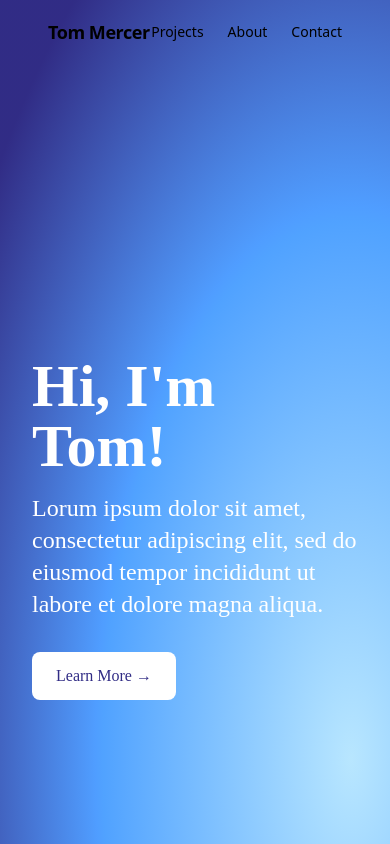
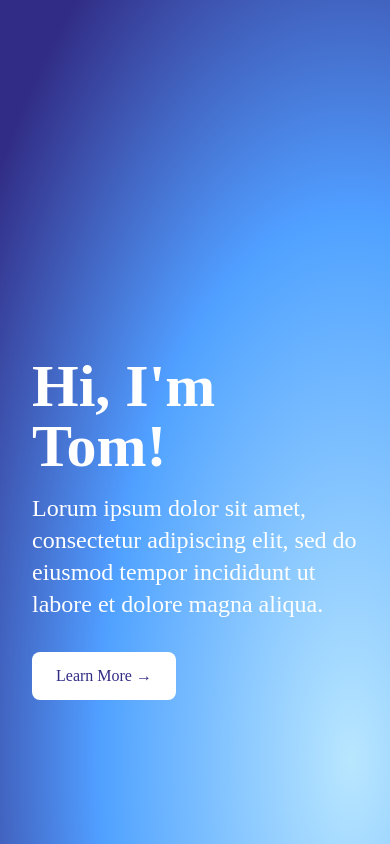
Before and after one commit to tommercerdotme/portfolio, a SvelteKit app: page / in a window 390 px wide. Shown: the top 844 px of the page. Built offline with nearby package versions, Linux system fonts and the light colour scheme; a web font is replaced by a local one.

Commit message:
added nav bar at the top

```diff
--- a/package.json
+++ b/package.json
@@ -17,11 +17,13 @@
 		"@sveltejs/vite-plugin-svelte": "^6.2.1",
 		"svelte": "^5.45.6",
 		"svelte-check": "^4.3.4",
+		"tailwind-corner-smoothing": "^1.2.0",
 		"typescript": "^5.9.3",
 		"vite": "^7.2.6"
 	},
 	"dependencies": {
 		"@tailwindcss/vite": "^4.1.18",
+		"@toolwind/corner-shape": "^0.0.8-3",
 		"tailwindcss": "^4.1.18"
 	}
 }
--- a/src/app.css
+++ b/src/app.css
@@ -5,6 +5,11 @@ html, body {
     background-color: white;
 }
 
+html, body {
+  margin: 0;
+  padding: 0;
+}
+
 @media (prefers-color-scheme: dark) {
   html, body {
     background-color: rgb(2 6 23);
--- a/src/app.html
+++ b/src/app.html
@@ -3,7 +3,7 @@
 	<head>
 		<meta charset="utf-8" />
 		<link rel="stylesheet" href="https://use.typekit.net/ihv6jyw.css">
-		<meta name="viewport" content="width=device-width, initial-scale=1" />
+		<meta name="viewport" content="width=device-width, initial-scale=1, viewport-fit=cover">
 		%sveltekit.head%
 	</head>
 	<body data-sveltekit-preload-data="hover">
--- a/src/routes/+layout.svelte
+++ b/src/routes/+layout.svelte
@@ -4,29 +4,28 @@
 
     let { children } = $props();
     let rawY = $state(0);
-    // Clamp Y to 0 to prevent Safari bounce issues
     let y = $derived(Math.max(0, rawY));
     let isScrolled = $derived(y > 50);
 </script>
 
 <svelte:window bind:scrollY={rawY} />
 
-<div class="min-h-screen bg-white dark:bg-black text-black dark:text-white">
-    <nav class="fixed left-0 right-0 z-50 flex justify-center transition-all duration-500 {isScrolled ? 'top-4 px-4' : 'top-0 px-0'}">
+<div class="min-h-screen text-black dark:text-white">
+    <nav class="hidden md:flex fixed left-0 right-0 z-50 justify-center transition-all duration-500 {isScrolled ? 'top-4 px-4' : 'top-0 px-0'}">
 
         <div
             class="absolute inset-y-0 transition-all duration-500 ease-in-out -z-10
             {isScrolled
-                ? 'w-full max-w-7xl bg-white/70 dark:bg-zinc-900/60 backdrop-blur-lg backdrop-saturate-100 border border-gray-200/50 dark:border-white/10 shadow-lg rounded-full opacity-100 blur-0'
-                : 'w-full max-w-screen bg-transparent opacity-0 blur-lg'}"
+                ? 'w-full md:max-w-2xl lg:max-w-4xl xl:max-w-6xl bg-white/70 dark:bg-zinc-900/60  backdrop-blur-lg backdrop-saturate-100 border border-gray-200/50 dark:border-white/10 shadow-lg rounded-full opacity-100 blur-0'
+                : 'w-full max-w-screen bg-transparent opacity-0 blur-lg '}"
         ></div>
 
-        <div class="w-full flex items-center justify-between transition-all duration-500 {isScrolled ? 'max-w-7xl px-8 h-12' : 'max-w-screen px-12 h-16'}">
-            <a href="/" class="font-semibold text-lg tracking-tight">
+        <div class="w-full flex items-center justify-between transition-all duration-500 {isScrolled ? 'md:max-w-2xl lg:max-w-4xl xl:max-w-6xl px-8 h-12' : 'max-w-screen px-12 h-16'}">
+            <a href="/" class="font-[forma-djr-display] font-semibold tracking-wide text-lg transition-all duration-500 {isScrolled ? 'text-black dark:text-white' : 'text-white dark:text-white'}">
                 Tom Mercer
             </a>
 
-            <div class="flex gap-6 text-sm font-medium">
+            <div class="flex gap-6 text-sm font-[forma-djr-display] font-semibold tracking-wide transition-all duration-500 {isScrolled ? 'text-black dark:text-white' : 'text-white dark:text-white'}">
                 <a href="/#projects" class="hover:opacity-70 transition-opacity">Projects</a>
                 <a href="/about" class="hover:opacity-70 transition-opacity">About</a>
                 <a href="/contact" class="hover:opacity-70 transition-opacity">Contact</a>
--- a/src/routes/+page.svelte
+++ b/src/routes/+page.svelte
@@ -4,7 +4,7 @@
     import { projects } from '$lib/data/projects';
 </script>
 
-<div class="min-h-screen bg-radial-[at_90%_90%] from-sky-200 dark:from-blue-400 via-blue-400 dark:via-indigo-900 to-indigo-900 dark:to-slate-900 to-90% flex sm:items-center items-end sm:px-12 px-8 sm:pb-0 pb-36 text-white">
+<div class="h-svh  bg-radial-[at_90%_90%] from-sky-200 dark:from-blue-400 via-blue-400 dark:via-indigo-900 to-indigo-900 dark:to-slate-900 to-90% flex sm:items-center items-end sm:px-12 px-8 sm:pb-0 pb-36 text-white">
     <div>
         <h1 class="text-6xl font-[forma-djr-display] font-bold mb-4 select-none">
             Hi, I'm Tom!
```
Also changed, not shown: 1 other file (tests, documents, lock files or other folders).
